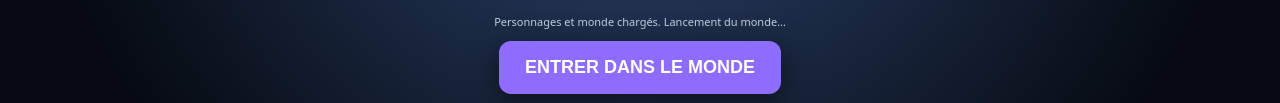
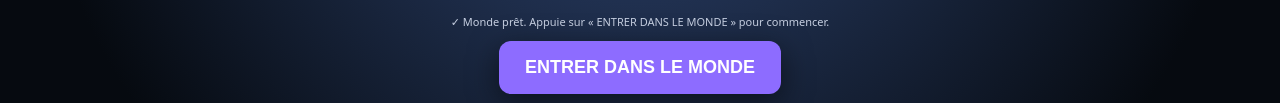
Before and after one commit to vodonoukvianny-cmyk/voldigod, a website: page index.html in a window 1280 px wide. Shown: the part 481-584 px from the top of the page. Drawn offline with Linux system fonts and the light colour scheme.

Commit message:
Fix: wait for player to enter the game

```diff
--- a/index.html
+++ b/index.html
@@ -17,7 +17,6 @@
 #rotate{display:none;position:fixed;inset:0;z-index:100;background:#050912;color:#fff;align-items:center;justify-content:center;text-align:center;padding:30px}.rotateBox{max-width:360px}.rotateIcon{font-size:54px;margin-bottom:12px}
 @media (orientation:portrait){#rotate{display:none}}
 @media (max-width:700px) and (orientation:landscape){#hud{padding:6px}.box{padding:5px 7px;border-radius:10px}.left{width:29vw}.right{width:31vw}.small{font-size:9px}#joystick{width:92px;height:92px;left:12px;bottom:12px}#stick{width:40px;height:40px}.acts{gap:5px!important}.acts button{width:55px!important;height:55px!important;font-size:10px!important}}
-
 #intro{position:fixed;inset:0;z-index:20;display:flex;align-items:center;justify-content:center;text-align:center;background:radial-gradient(circle at 50% 30%,#314979,#060a10 72%)}.introbox{max-width:720px;padding:28px}.introbox h1{font-size:clamp(42px,10vw,86px);margin:0;letter-spacing:-3px}.accent{color:#a98bff}.introbox p{line-height:1.6;color:#c7d0e2}.start{cursor:pointer;background:#8d6cff;color:#fff;border:0;border-radius:12px;padding:16px 26px;font-size:18px;font-weight:900;box-shadow:0 8px 30px #0008}.start:disabled{opacity:.55;cursor:wait}
 #dialog{display:none;position:fixed;left:4%;right:4%;bottom:20px;z-index:15}.choice{margin:8px 6px 0 0;padding:9px 13px;border-radius:9px;border:1px solid #7568b8;background:#282246;color:#fff}
 #touch{position:fixed;right:12px;bottom:12px;display:flex;justify-content:flex-end;pointer-events:none;z-index:11}.acts button{touch-action:none;-webkit-user-select:none;user-select:none}.dpad{display:none}.dpad button,.acts button{background:rgba(12,18,30,.86);color:#fff;border:1px solid #687594;border-radius:14px;font-weight:900;box-shadow:0 4px 14px #0006}.acts{display:flex;gap:7px;align-items:end;pointer-events:auto}.acts button{width:64px;height:64px;font-size:11px}.acts .atk{width:72px;height:72px;border:2px solid #b178ff!important;background:rgba(83,48,139,.9);font-size:12px}.acts button:active{transform:scale(.94)}
@@ -36,11 +35,14 @@
 (function(){
  const status=document.getElementById('loadStatus'),start=document.getElementById('start'),install=document.getElementById('install');let deferredPrompt=null;
  if(!window.THREE){status.textContent='Moteur 3D indisponible.';return}
- const s=document.createElement('script');s.src='game.js?v=renaissance-overhaul-4-'+Date.now();
- s.onload=()=>{status.textContent='Personnages et monde chargés. Lancement du monde…';setTimeout(()=>window.__OTAKU_START__&&window.__OTAKU_START__(),250)};
- s.onerror=()=>status.textContent='Le jeu n’a pas pu démarrer. Recharge la page.';
+ const s=document.createElement('script');s.src='game.js?v=renaissance-overhaul-5-'+Date.now();
+ s.onload=()=>{status.textContent='✓ Monde prêt. Appuie sur « ENTRER DANS LE MONDE » pour commencer.';start.disabled=false;};
+ s.onerror=()=>{status.textContent='Le jeu n’a pas pu démarrer. Recharge la page.';start.disabled=true;};
+ start.disabled=true;
  document.body.appendChild(s);
- if('serviceWorker' in navigator){navigator.serviceWorker.getRegistrations().then(rs=>rs.forEach(r=>r.unregister())).catch(()=>{});caches&&caches.keys().then(ks=>Promise.all(ks.map(k=>caches.delete(k)))).catch(()=>{});}window.addEventListener('beforeinstallprompt',e=>{e.preventDefault();deferredPrompt=e;install.style.display='inline-block';});install.onclick=async()=>{if(!deferredPrompt)return;deferredPrompt.prompt();await deferredPrompt.userChoice;deferredPrompt=null;install.style.display='none';};
+ if('serviceWorker' in navigator){navigator.serviceWorker.getRegistrations().then(rs=>rs.forEach(r=>r.unregister())).catch(()=>{});if(window.caches)caches.keys().then(ks=>Promise.all(ks.map(k=>caches.delete(k)))).catch(()=>{});}
+ window.addEventListener('beforeinstallprompt',e=>{e.preventDefault();deferredPrompt=e;install.style.display='inline-block';});
+ install.onclick=async()=>{if(!deferredPrompt)return;deferredPrompt.prompt();await deferredPrompt.userChoice;deferredPrompt=null;install.style.display='none';};
 })();
 </script>
 </body>
```
